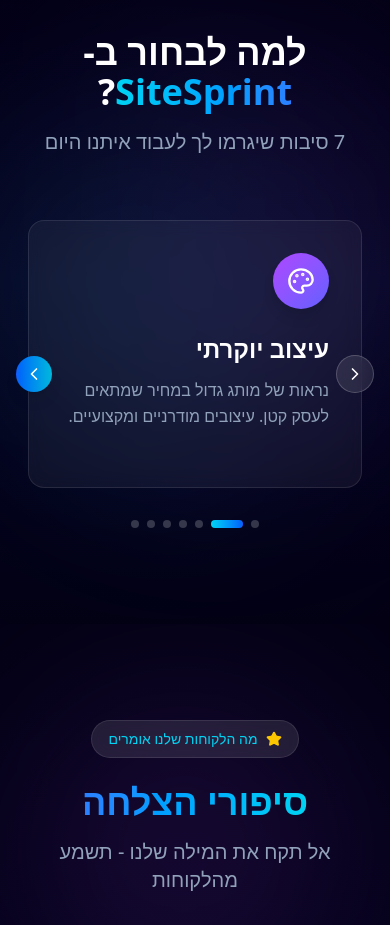
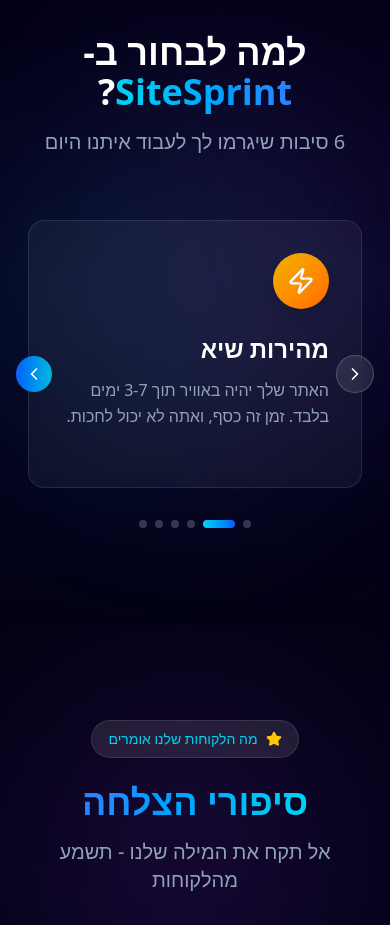
Before and after one commit to dking9876/sitesprint, a Next.js app: page / in a window 390 px wide. Shown: the part 2240-3165 px from the top of the page. Built offline with nearby package versions, Linux system fonts and the light colour scheme.

Commit message:
Carousel: move fair price first, remove all-inclusive; Update all contact buttons to phone 0584345513

```diff
--- a/components/About.tsx
+++ b/components/About.tsx
@@ -4,7 +4,7 @@
 import { Coffee, Sparkles } from "lucide-react";
 
 export default function About() {
-    const whatsappNumber = process.env.NEXT_PUBLIC_WHATSAPP_NUMBER || "972XXXXXXXXX";
+    const whatsappNumber = process.env.NEXT_PUBLIC_WHATSAPP_NUMBER || "9720584345513";
     const whatsappLink = `https://wa.me/${whatsappNumber}?text=${encodeURIComponent("היי, אשמח להכיר אתכם")}`;
 
     return (
--- a/components/FloatingWhatsApp.tsx
+++ b/components/FloatingWhatsApp.tsx
@@ -6,7 +6,7 @@
 
 export default function FloatingWhatsApp() {
     const [isVisible, setIsVisible] = useState(false);
-    const whatsappNumber = process.env.NEXT_PUBLIC_WHATSAPP_NUMBER || "972XXXXXXXXX";
+    const whatsappNumber = process.env.NEXT_PUBLIC_WHATSAPP_NUMBER || "9720584345513";
     const whatsappLink = `https://wa.me/${whatsappNumber}?text=${encodeURIComponent("היי! אני מעוניין לשמוע עוד על בניית אתר לעסק שלי")}`;
 
     useEffect(() => {
--- a/components/Footer.tsx
+++ b/components/Footer.tsx
@@ -5,7 +5,7 @@
 
 export default function Footer() {
     const currentYear = new Date().getFullYear();
-    const whatsappNumber = process.env.NEXT_PUBLIC_WHATSAPP_NUMBER || "972XXXXXXXXX";
+    const whatsappNumber = process.env.NEXT_PUBLIC_WHATSAPP_NUMBER || "9720584345513";
 
     return (
         <footer className="relative bg-[#020010] text-white pt-20 pb-10 overflow-hidden">
--- a/components/Header.tsx
+++ b/components/Header.tsx
@@ -32,7 +32,7 @@
         return () => window.removeEventListener("scroll", handleScroll);
     }, []);
 
-    const whatsappNumber = process.env.NEXT_PUBLIC_WHATSAPP_NUMBER || "972XXXXXXXXX";
+    const whatsappNumber = process.env.NEXT_PUBLIC_WHATSAPP_NUMBER || "9720584345513";
     const whatsappLink = `https://wa.me/${whatsappNumber}?text=${encodeURIComponent("היי, אני רוצה לשמוע עוד על בניית אתר")}`;
 
     return (
--- a/components/Hero.tsx
+++ b/components/Hero.tsx
@@ -13,7 +13,7 @@
     const [displayText, setDisplayText] = useState("");
     const [isDeleting, setIsDeleting] = useState(false);
 
-    const whatsappNumber = process.env.NEXT_PUBLIC_WHATSAPP_NUMBER || "972XXXXXXXXX";
+    const whatsappNumber = process.env.NEXT_PUBLIC_WHATSAPP_NUMBER || "9720584345513";
     const whatsappLink = `https://wa.me/${whatsappNumber}?text=${encodeURIComponent("היי, אני רוצה אתר מנצח")}`;
     const containerRef = useRef<HTMLElement>(null);
 
--- a/components/Portfolio.tsx
+++ b/components/Portfolio.tsx
@@ -36,7 +36,7 @@
 ];
 
 export default function Portfolio() {
-    const whatsappNumber = process.env.NEXT_PUBLIC_WHATSAPP_NUMBER || "972XXXXXXXXX";
+    const whatsappNumber = process.env.NEXT_PUBLIC_WHATSAPP_NUMBER || "9720584345513";
     const whatsappLink = `https://wa.me/${whatsappNumber}?text=${encodeURIComponent("היי, אהבתי את תיק העבודות שלכם")}`;
 
     return (
--- a/components/Pricing.tsx
+++ b/components/Pricing.tsx
@@ -62,7 +62,7 @@
 ];
 
 export default function Pricing() {
-    const whatsappNumber = process.env.NEXT_PUBLIC_WHATSAPP_NUMBER || "972XXXXXXXXX";
+    const whatsappNumber = process.env.NEXT_PUBLIC_WHATSAPP_NUMBER || "9720584345513";
 
     return (
         <section id="pricing" className="relative py-24 overflow-hidden">
@@ -125,8 +125,8 @@
                             )}
 
                             <div className={`relative h-full rounded-2xl border ${pkg.highlight
-                                    ? "border-cyan-500/50 bg-gradient-to-b from-white/10 to-white/5"
-                                    : "border-white/10 bg-white/5 hover:border-white/20"
+                                ? "border-cyan-500/50 bg-gradient-to-b from-white/10 to-white/5"
+                                : "border-white/10 bg-white/5 hover:border-white/20"
                                 } backdrop-blur-sm p-8 flex flex-col transition-all duration-300`}>
 
                                 {pkg.highlight && (
@@ -166,8 +166,8 @@
                                     whileHover={{ scale: 1.02 }}
                                     whileTap={{ scale: 0.98 }}
                                     className={`w-full py-4 rounded-full font-bold text-center transition-all duration-300 block ${pkg.highlight
-                                            ? "bg-gradient-to-r from-cyan-400 to-blue-600 text-white hover:shadow-lg hover:shadow-cyan-500/25"
-                                            : "bg-white/10 text-white border border-white/20 hover:bg-white/20"
+                                        ? "bg-gradient-to-r from-cyan-400 to-blue-600 text-white hover:shadow-lg hover:shadow-cyan-500/25"
+                                        : "bg-white/10 text-white border border-white/20 hover:bg-white/20"
                                         }`}
                                 >
                                     {pkg.cta}
--- a/components/ValuePropsCarousel.tsx
+++ b/components/ValuePropsCarousel.tsx
@@ -2,9 +2,15 @@
 
 import { useState, useEffect, useCallback } from "react";
 import { motion, useMotionValue } from "framer-motion";
-import { Zap, Palette, Package, Search, MessageCircle, Target, DollarSign, ChevronRight, ChevronLeft } from "lucide-react";
+import { Zap, Palette, Search, MessageCircle, Target, DollarSign, ChevronRight, ChevronLeft } from "lucide-react";
 
 const cards = [
+    {
+        icon: DollarSign,
+        title: "מחיר הוגן",
+        description: "איכות של סוכנות גדולה במחיר שעסק קטן יכול להרשות לעצמו. ללא עלויות נסתרות.",
+        gradient: "from-emerald-500 to-teal-500",
+    },
     {
         icon: Zap,
         title: "מהירות שיא",
@@ -16,12 +22,6 @@
         title: "עיצוב יוקרתי",
         description: "נראות של מותג גדול במחיר שמתאים לעסק קטן. עיצובים מודרניים ומקצועיים.",
         gradient: "from-purple-500 to-indigo-500",
-    },
-    {
-        icon: Package,
-        title: "הכל כלול",
-        description: "עיצוב, תוכן, פיתוח, אחסון ואבטחה. אנחנו מטפלים בהכל מא' עד ת'.",
-        gradient: "from-cyan-500 to-blue-500",
     },
     {
         icon: Search,
@@ -40,12 +40,6 @@
         title: "מכונת לידים",
         description: "האתר בנוי פסיכולוגית לגרום לאנשים ליצור קשר ולהפוך ללקוחות.",
         gradient: "from-rose-500 to-pink-500",
-    },
-    {
-        icon: DollarSign,
-        title: "מחיר הוגן",
-        description: "איכות של סוכנות גדולה במחיר שעסק קטן יכול להרשות לעצמו. ללא עלויות נסתרות.",
-        gradient: "from-emerald-500 to-teal-500",
     },
 ];
 
@@ -129,7 +123,7 @@
                         למה לבחור ב-<span className="bg-gradient-to-r from-cyan-400 to-blue-500 bg-clip-text text-transparent">SiteSprint</span>?
                     </motion.h2>
                     <p className="text-xl text-slate-400">
-                        7 סיבות שיגרמו לך לעבוד איתנו היום
+                        6 סיבות שיגרמו לך לעבוד איתנו היום
                     </p>
                 </div>
 
```
